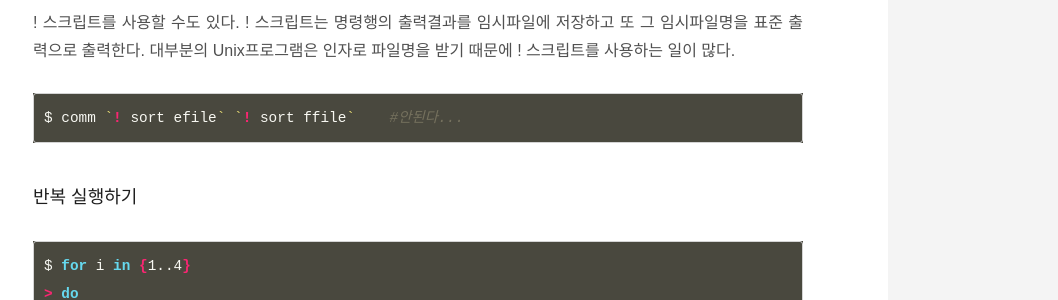
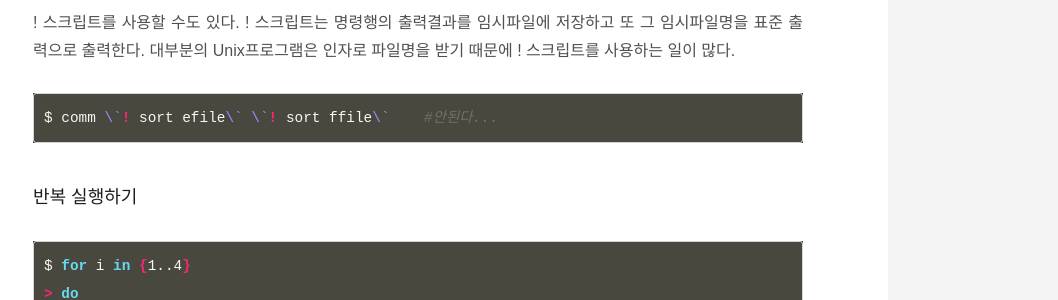
Before and after one commit to ThroughKim/throughkim.github.com, a Jekyll site: the page built from _posts/2016-12-23-linux-6.md, in a window 1280 px wide and 900 px high, scrolled down 6353 px. Shown: the part 150-450 px from the top of the window, without its empty margins (222-1280 px from the left). Built offline with Jekyll 4.4.1, drawn with Linux system fonts in a browser that asks for light colours; some web fonts are replaced.

Commit message:
upload blog

````diff
--- a/_posts/2016-12-23-linux-6.md
+++ b/_posts/2016-12-23-linux-6.md
@@ -213,7 +213,7 @@ wdd
 ! 스크립트를 사용할 수도 있다. ! 스크립트는 명령행의 출력결과를 임시파일에 저장하고 또 그 임시파일명을 표준 출력으로 출력한다. 대부분의 Unix프로그램은 인자로 파일명을 받기 때문에 ! 스크립트를 사용하는 일이 많다.
 
 ```bash
-$ comm `! sort efile` `! sort ffile`    #안된다...
+$ comm \`! sort efile\` \`! sort ffile\`    #안된다...
 ```
 
 ### 반복 실행하기
````
